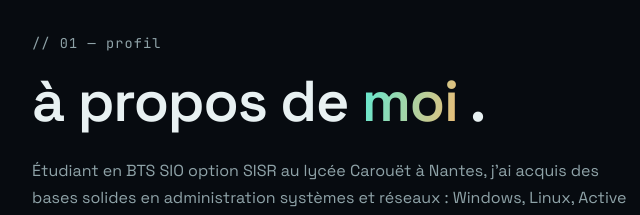
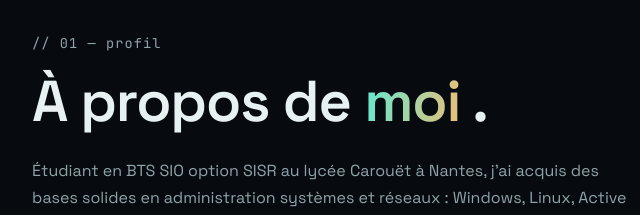
Before and after one commit to roulio809/jurvoy-portfolio, a plain HTML site: page index.html in a window 1280 px wide. Shown: the part 1021-1236 px from the top of the page, 536-1176 px from the left. Drawn offline with Linux system fonts and the light colour scheme.

Commit message:
Update index.html

```diff
--- a/index.html
+++ b/index.html
@@ -86,7 +86,7 @@
 
         <div class="about-text">
           <p class="eyebrow reveal">// 01 — profil</p>
-          <h2 class="reveal">à propos de <em>moi </em>.</h2>
+          <h2 class="reveal">À propos de <em>moi </em>.</h2>
           <p class="reveal">Étudiant en BTS SIO option SISR au lycée Carouët à Nantes, j’ai acquis des bases solides en administration systèmes et réseaux&nbsp;: Windows, Linux, Active Directory, routage et commutation avec Cisco Packet Tracer. Mon passage à la DSEM de La Poste m’a aussi appris le travail de support au quotidien.</p>
           <p class="reveal">Motivé et sérieux, j’aime m’investir pleinement dans les missions qu’on me confie, comprendre comment les choses fonctionnent, puis les faire fonctionner pour les autres.</p>
 
```
